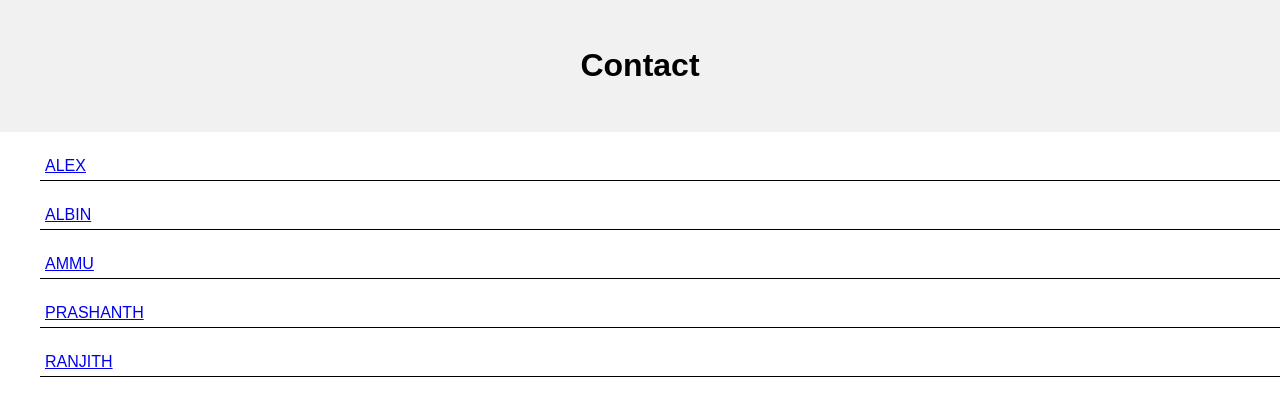
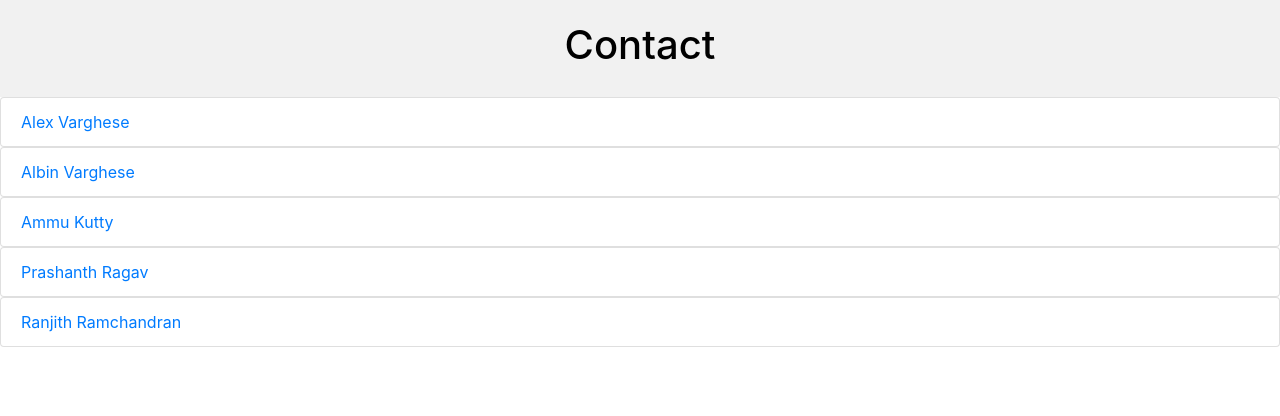
Before and after one commit to alexvarghese77/ContactApp-ReactJS, a React (Create React App) app in the folder contactlist/: page / in a window 1280 px wide. Shown: the top 416 px of the page. Built offline with nearby package versions, Linux system fonts and the light colour scheme.

Commit message:
bootstrap added

```diff
--- a/contactlist/src/App.js
+++ b/contactlist/src/App.js
@@ -6,7 +6,8 @@ import allReducers from './dev/js/reducers/index'
 import {Provider} from 'react-redux'
 import thunk from 'redux-thunk';
 import contacts from './dev/js/mockData/contacts.json'
-
+import { Button } from 'reactstrap';
+import 'bootstrap/dist/css/bootstrap.min.css';
 
 class App extends Component {
   render() {
--- a/contactlist/src/dev/js/continers/ContactDetails.js
+++ b/contactlist/src/dev/js/continers/ContactDetails.js
@@ -3,6 +3,7 @@ import {connect} from 'react-redux'
 import { Route, Redirect} from 'react-router'
 import {bindActionCreators} from 'redux'
 import {Link} from "react-router-dom";
+import { Card, Button, CardTitle, CardText, Row, Col } from 'reactstrap';
 
 
 import {DeleteContact} from '../actions/index'
@@ -24,13 +25,27 @@ class ContactDetails extends React.Component{
                     <div className="header">
                     <h1>ContactDetails </h1>
                     </div>
-             <h3>
-                 Name: { this.props.contactDetail.name }
-             </h3>
-             <h3>
-                 Phone: { this.props.contactDetail.phone }
-             </h3>
-            <Link to="/"> <button onClick={()=>this.props.DeleteContact(this.props.contactDetail.id)}>Delete</button></Link>
+                {/* <h3>
+                    Name: { this.props.contactDetail.name }
+                </h3>
+                <h3>
+                    Phone: { this.props.contactDetail.phone }
+                </h3> */}
+
+
+            <Row>
+           <Col sm={{ size: 8, offset: 2 }}>
+           <Card body>
+          <CardTitle>{this.props.contactDetail.fname +" "+this.props.contactDetail.lname }</CardTitle>
+          <CardText> Phone: { this.props.contactDetail.phone }</CardText>
+          <Link to="/"> <Button onClick={()=>this.props.DeleteContact(this.props.contactDetail.id)}>Delete</Button></Link>
+
+          </Card>
+      </Col>
+      </Row>
+
+
+
             </div>
         )
     }
--- a/contactlist/src/dev/js/continers/ContactList.js
+++ b/contactlist/src/dev/js/continers/ContactList.js
@@ -3,6 +3,7 @@ import react,{Component} from 'react'
 import {connect} from 'react-redux'
 import {bindActionCreators} from 'redux'
 import {Link} from 'react-router-dom'
+import { ListGroup, ListGroupItem } from 'reactstrap';
 
 import {ContactDetail} from '../actions/index'
 import {Header} from '../components/Header';
@@ -13,8 +14,8 @@ import {Header} from '../components/Header';
         console.log("//////////////////",this.props)
     return this.props.contacts.map((user)=>
     {
-     return (<Link to='/contactdetail' key={user.id}><li key={user.id} onClick={()=>this.props.ContactDetail(user)}>{user.name}</li></Link>)
-    //return (<li key={user.id} onClick={()=>this.props.ContactDetail(user)}>{user.name}</li>)
+     return (<Link to='/contactdetail' key={user.id}><ListGroupItem key={user.id} tag="a" onClick={()=>this.props.ContactDetail(user)}>{user.fname +" "+user.lname }</ListGroupItem></Link>)
+     //return (<Link to='/contactdetail' key={user.id}><ListGroupItem key={user.id} onClick={()=>this.props.ContactDetail(user)}>{user.name}</ListGroupItem></Link>)
     }
     )
     }
@@ -26,9 +27,11 @@ import {Header} from '../components/Header';
         return (
             <div>
             <Header/>
-            <ul>
+            <ListGroup>
                 {this.renderList()}
-            </ul>
+            </ListGroup>
+
+
             </div>
         )
     }
--- a/contactlist/src/dev/js/mockData/contacts.json
+++ b/contactlist/src/dev/js/mockData/contacts.json
@@ -1,27 +1,32 @@
 {
     "contacts": [
         {
-            "name":"Alex",
+            "fname":"Alex",
+            "lname":"Varghese",
             "id":1,
             "phone":"123456789"
         },
         {
-            "name":"Albin",
+            "fname":"Albin",
+            "lname":"Varghese",
             "id":2,
             "phone":"123456789"
         },
         {
-            "name":"Ammu",
+            "fname":"Ammu",
+            "lname":"Kutty",
             "id":3,
             "phone":"123456789"
         },
         {
-            "name":"Prashanth",
+            "fname":"Prashanth",
+            "lname":"Ragav",
             "id":4,
             "phone":"123456789"
         },
         {
-            "name":"Ranjith",
+            "fname":"Ranjith",
+            "lname":"Ramchandran",
             "id":5,
             "phone":"123456789"
         }
```
Also changed, not shown: contactlist/package.json (+5 -2 lines), 2 other files (tests, documents, lock files or other folders).
